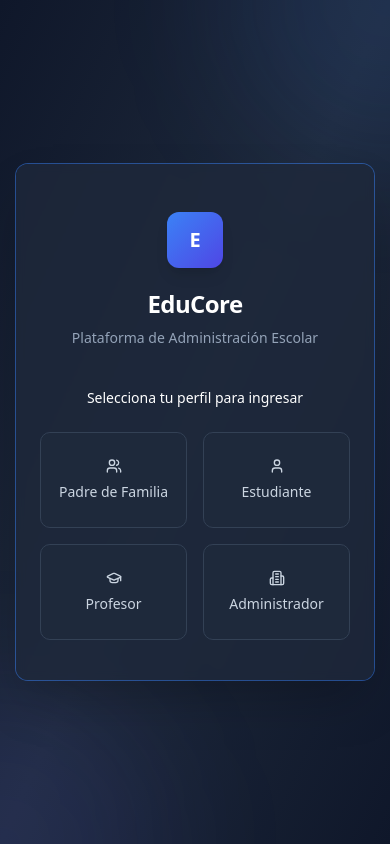
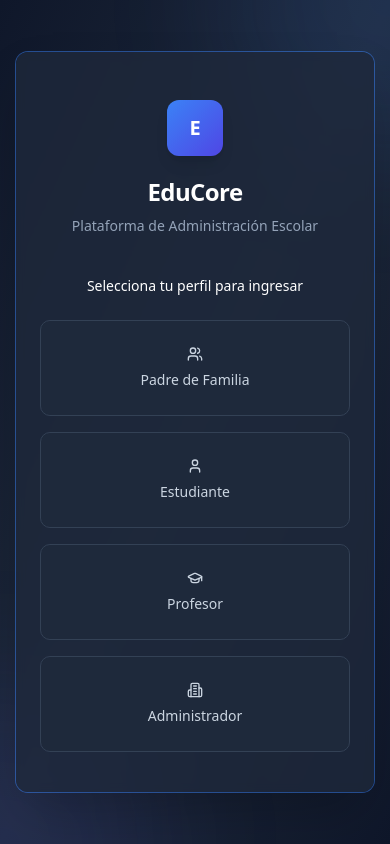
Before and after one commit to ajasdascas/educore, a Next.js app in the folder frontend/: page / in a window 390 px wide. Built offline with nearby package versions, Linux system fonts and the light colour scheme; no server answers.

Commit message:
Auto update: Deploy a FTP y Github

```diff
--- a/frontend/app/page.tsx
+++ b/frontend/app/page.tsx
@@ -79,7 +79,7 @@ export default function LoginPage() {
           {step === "role_selection" ? (
             <div className="space-y-4">
               <h2 className="text-center text-white font-medium mb-6">Selecciona tu perfil para ingresar</h2>
-              <div className="grid grid-cols-2 gap-4">
+              <div className="grid grid-cols-1 sm:grid-cols-2 gap-4">
                 <Button variant="outline" className="h-24 flex-col gap-2 hover:bg-blue-600 hover:text-white border-slate-700 bg-slate-800 text-slate-300" onClick={() => handleRoleSelect("padre")}>
                   <Users className="w-8 h-8" />
                   <span>Padre de Familia</span>
--- a/frontend/app/super-admin/schools/page.tsx
+++ b/frontend/app/super-admin/schools/page.tsx
@@ -214,7 +214,7 @@ export default function SchoolsPage() {
         </Button>
 
         <Dialog open={isModalOpen} onOpenChange={setIsModalOpen}>
-          <DialogContent className="w-[95vw] sm:w-[90vw] md:w-[85vw] lg:w-[80vw] xl:w-[75vw] !max-w-none max-h-[90vh] overflow-y-auto p-4 sm:p-6">
+          <DialogContent className="w-[95vw] md:w-[90vw] lg:max-w-[1000px] xl:max-w-[1200px] max-h-[95vh] overflow-y-auto p-4 md:p-8">
             <form onSubmit={handleCreateSchool}>
               <DialogHeader>
                 <DialogTitle>Registrar Nueva Escuela</DialogTitle>
```
